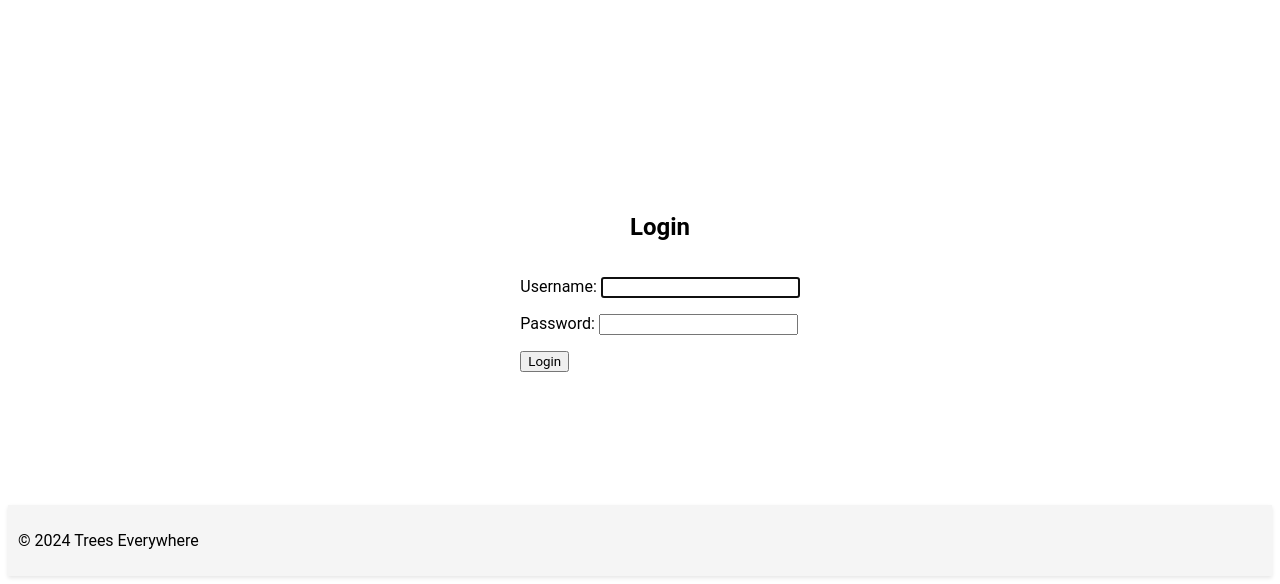
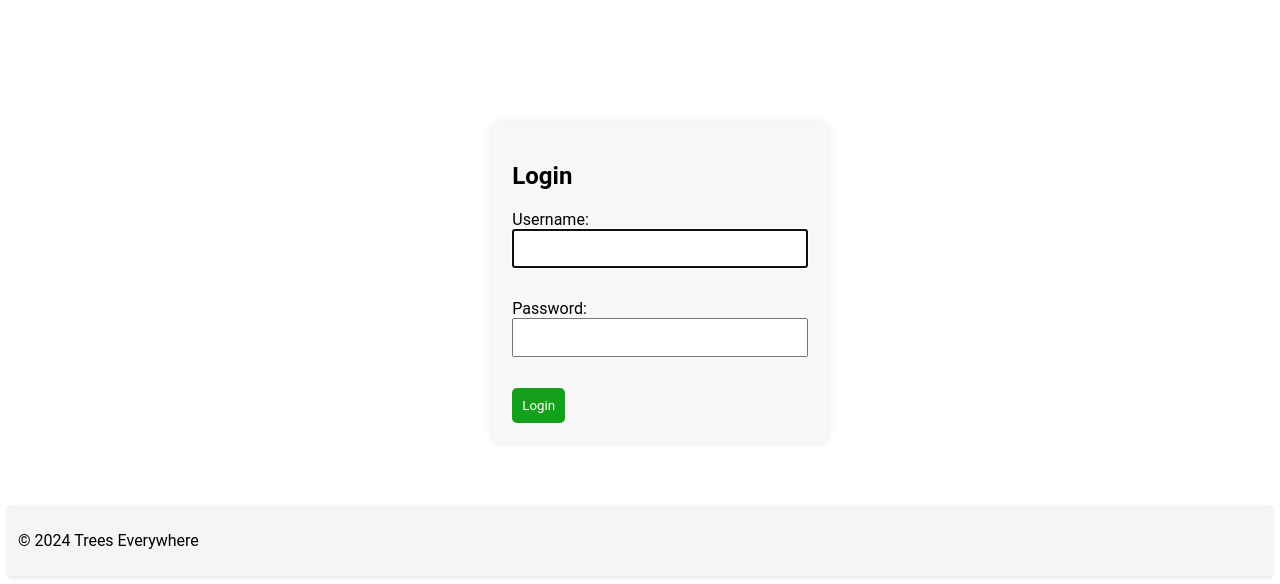
Before and after one commit to LugiaKB/django-trees-everywhere, a Django app: page /tree/login/ in a window 1280 px wide. Shown: the part 232-816 px from the top of the page. Run offline with Django 5.2, Linux system fonts and the light colour scheme; parts of the project's set-up code (start-up, migrations or seed data) failed here and were passed over.

Commit message:
style: stylize login template

```diff
--- a/apps/tree/static/styles.css
+++ b/apps/tree/static/styles.css
@@ -133,3 +133,28 @@ body {
     width: 80%;
     height: 400px;
 }
+
+.login_form {
+    max-width: 400px;
+    margin: 0 auto;
+    padding: 20px;
+    background-color: #f5f5f5bd;
+    border-radius: 8px;
+    box-shadow: 0 0 10px rgba(0, 0, 0, 0.1);
+}
+
+input {
+    width: 100%;
+    padding: 10px;
+    margin-bottom: 15px;
+    box-sizing: border-box;
+}
+
+button {
+    background-color: #15a01c;
+    color: #fff;
+    padding: 10px;
+    border: none;
+    border-radius: 5px;
+    cursor: pointer;
+}
--- a/apps/tree/templates/login.html
+++ b/apps/tree/templates/login.html
@@ -1,10 +1,12 @@
 {% extends 'base.html' %}
 
 {% block content %}
+  <div class="login_form">
     <h2>Login</h2>
     <form method="post" action="{% url 'login' %}">
       {% csrf_token %}
       {{ form.as_p }}
       <button type="submit">Login</button>
     </form>
+  </div>
 {% endblock %}
--- a/requirements.txt
+++ b/requirements.txt
@@ -2,9 +2,7 @@ asgiref==3.7.2
 attrs==23.2.0
 black==24.2.0
 click==8.1.7
-crispy-bootstrap4==2023.1
 Django==5.0.2
-django-crispy-forms==2.1
 djangorestframework==3.14.0
 drf-spectacular==0.27.1
 flake8==7.0.0
--- a/trees_everywhere/settings/base.py
+++ b/trees_everywhere/settings/base.py
@@ -22,8 +22,6 @@ INSTALLED_APPS = [
     "django.contrib.staticfiles",
     # external
     "rest_framework",
-    "crispy_forms",
-    "crispy_bootstrap4",
     # internal
     "apps.tree",
 ]
```
Lines whose indentation alone changed are shown as unchanged.
